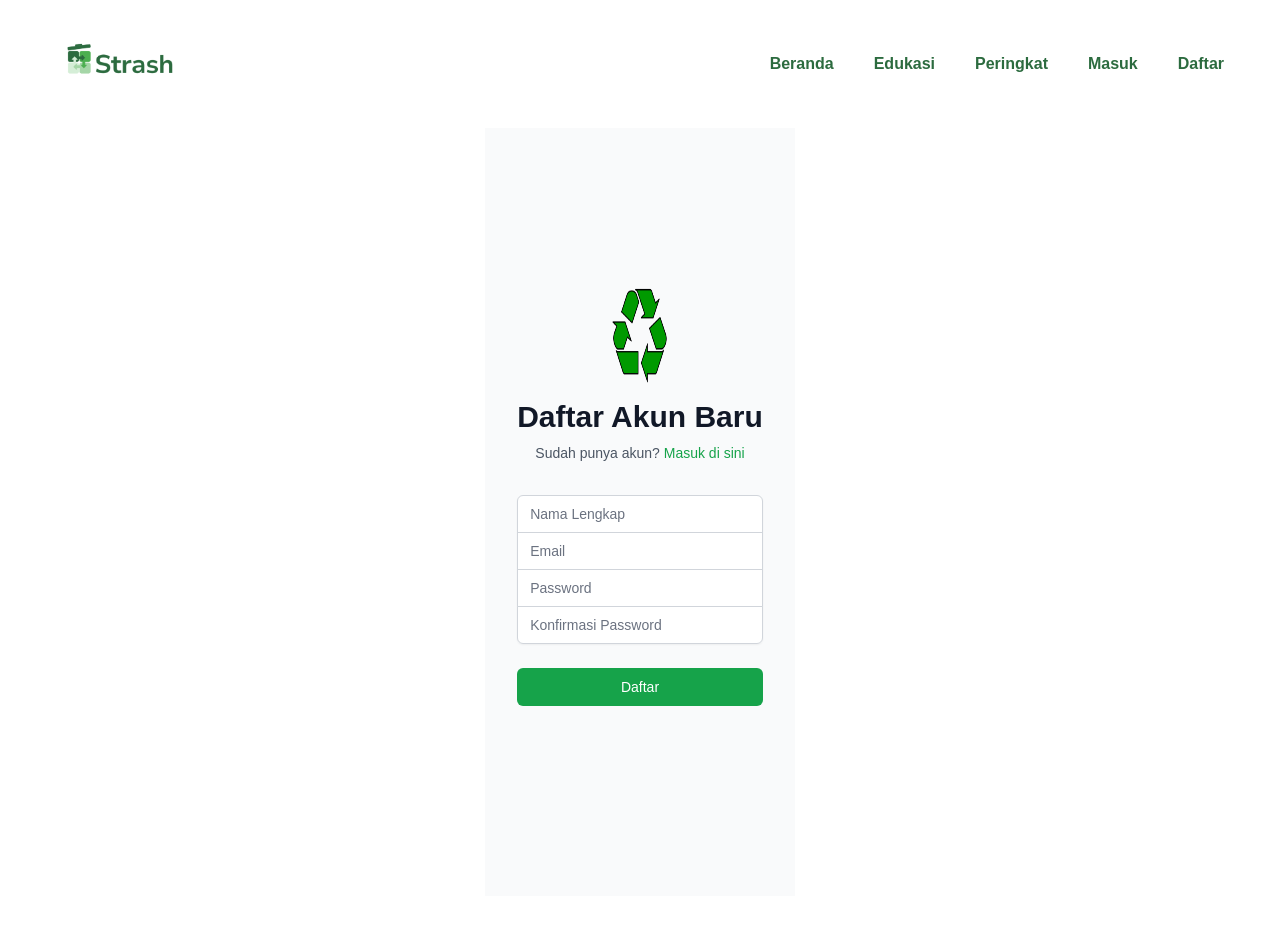
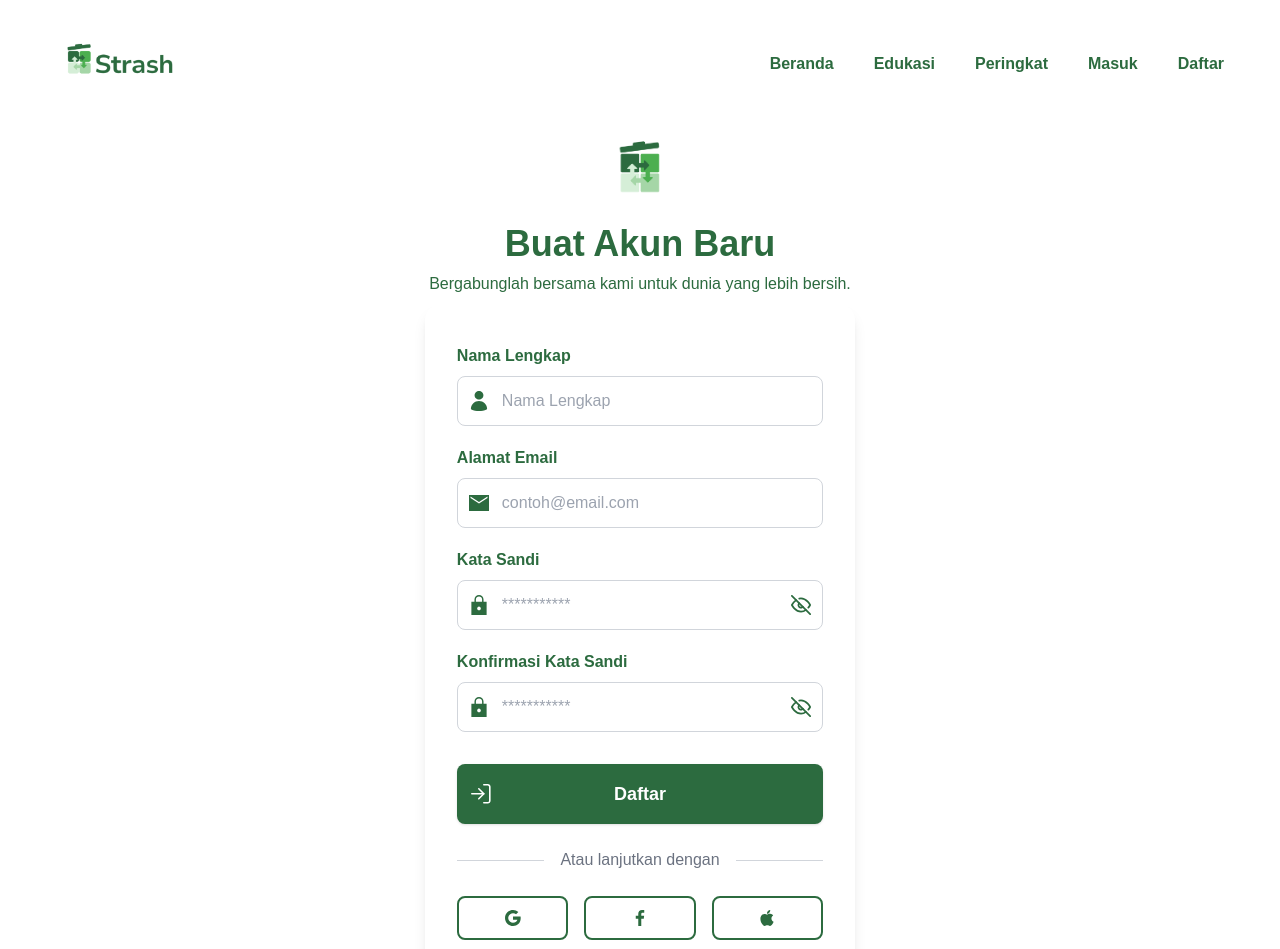
Before and after one commit to rashifaminurrohim/strash-ui, a React (Create React App) app: page /register in a window 1280 px wide. Shown: the top 949 px of the page. Built offline with nearby package versions, Linux system fonts and the light colour scheme; no server answers.

Commit message:
merapihkan halaman register

```diff
--- a/src/pages/Register.js
+++ b/src/pages/Register.js
@@ -3,7 +3,6 @@ import { Link, useNavigate } from 'react-router-dom';
 import { createUserWithEmailAndPassword } from 'firebase/auth';
 import { auth, db } from '../config/firebase';
 import { doc, setDoc } from 'firebase/firestore';
-import Logo from '../assets/Logo.png';
 
 const Register = () => {
   const navigate = useNavigate();
@@ -15,6 +14,8 @@ const Register = () => {
   });
   const [error, setError] = useState('');
   const [loading, setLoading] = useState(false);
+  const [showPassword, setShowPassword] = useState(false);
+  const [showConfirmPassword, setShowConfirmPassword] = useState(false);
 
   const handleChange = (e) => {
     setFormData({
@@ -62,96 +63,201 @@ const Register = () => {
   };
 
   return (
-    <div className="min-h-screen flex items-center justify-center bg-gray-50 py-12 px-4 sm:px-6 lg:px-8">
-      <div className="max-w-md w-full space-y-8">
-        <div>
-          <img src={Logo} alt="Logo" className="mx-auto h-24 w-24 mb-2" />
-          <h2 className="mt-4 text-center text-3xl font-extrabold text-gray-900">
-            Daftar Akun Baru
-          </h2>
-          <p className="mt-2 text-center text-sm text-gray-600">
-            Sudah punya akun?{' '}
-            <Link to="/login" className="font-medium text-green-600 hover:text-green-500">
-              Masuk di sini
-            </Link>
+    <section className="min-h-screen flex flex-col justify-center items-center bg-white font-nunito pb-12 px-4 md:pb-24 md:px-8 text-[#2C6B3F]">
+      {/* Logo & Heading */}
+      <header className="flex flex-col items-center mt-8 z-50">
+        <img
+          src="/images/logo/Logo_Icon.png"
+          alt="Strash Icon"
+          className="h-16 w-16 md:h-20 md:w-20 mb-4"
+        />
+        <h1 className="text-2xl md:text-3xl lg:text-4xl font-extrabold text-primary mb-2 text-center">
+          Buat Akun Baru
+        </h1>
+        <p className="font-medium text-primary text-sm md:text-base text-center max-w-md mb-2">
+          Bergabunglah bersama kami untuk dunia yang lebih bersih.
         </p>
-        </div>
-        <form className="mt-8 space-y-6" onSubmit={handleSubmit}>
+      </header>
+
+      <form className="w-full max-w-md bg-white rounded-2xl shadow-lg px-4 py-6 md:px-8 md:py-10 mb-6" onSubmit={handleSubmit}>
         {error && (
           <div className="bg-red-100 border border-red-400 text-red-700 px-4 py-3 rounded relative text-center" role="alert">
             <span className="block sm:inline">{error}</span>
           </div>
         )}
-          <div className="rounded-md shadow-sm -space-y-px">
-            <div>
-              <label htmlFor="name" className="sr-only">Nama Lengkap</label>
+          {/* Nama Lengkap */}
+          <section className="mb-5">
+            <label htmlFor="name" className="block font-semibold mb-2 text-sm md:text-base">
+              Nama Lengkap
+            </label>
+            <div className="relative">
+              <span className="absolute left-3 top-1/2 -translate-y-1/2 text-[#2C6B3F]">
+                <img src="/images/icons/Avatar.svg" alt="User" className="h-5 w-5" />
+              </span>
               <input
+                type="text"
                 id="name"
                 name="name"
-                type="text"
+                className="w-full pl-11 pr-4 py-3 rounded-lg border border-gray-300 focus:ring-2 focus:ring-[#2C6B3F] focus:border-[#2C6B3F] outline-none transition font-bold text-sm md:text-base placeholder:font-medium"
+                placeholder="Nama Lengkap"
                 autoComplete="name"
                 required
-                className="appearance-none rounded-none relative block w-full px-3 py-2 border border-gray-300 placeholder-gray-500 text-gray-900 rounded-t-md focus:outline-none focus:ring-green-500 focus:border-green-500 focus:z-10 sm:text-sm"
-                placeholder="Nama Lengkap"
                 value={formData.name}
                 onChange={handleChange}
               />
             </div>
-            <div>
-              <label htmlFor="email" className="sr-only">Email</label>
+          </section>
+
+          {/* Email */}
+          <section className="mb-5">
+            <label htmlFor="email" className="block font-semibold mb-2 text-sm md:text-base">
+              Alamat Email
+            </label>
+            <div className="relative">
+              <span className="absolute left-3 top-1/2 -translate-y-1/2 text-[#2C6B3F]">
+                <img src="/images/icons/Email.svg" alt="Email" className="h-5 w-5" />
+              </span>
               <input
+                type="email"
+                name="email"
                 id="email"
-                name="email"
-                type="email"
                 autoComplete="email"
                 required
-                className="appearance-none rounded-none relative block w-full px-3 py-2 border border-gray-300 placeholder-gray-500 text-gray-900 focus:outline-none focus:ring-green-500 focus:border-green-500 focus:z-10 sm:text-sm"
-                placeholder="Email"
+                className="w-full pl-11 pr-4 py-3 rounded-lg border border-gray-300 focus:ring-2 focus:ring-[#2C6B3F] focus:border-[#2C6B3F] outline-none transition font-bold text-sm md:text-base placeholder:font-medium"
+                placeholder="contoh@email.com"
                 value={formData.email}
                 onChange={handleChange}
               />
             </div>
-            <div>
-              <label htmlFor="password" className="sr-only">Password</label>
+          </section>
+
+          {/* Password */}
+          <section className="mb-5">
+            <label htmlFor="password" className="block font-semibold mb-2 text-sm md:text-base">
+              Kata Sandi
+            </label>
+            <div className="relative">
+              <span className="absolute left-3 top-1/2 -translate-y-1/2 text-[#2C6B3F]">
+                <img src="/images/icons/Password.svg" alt="Password" className="h-5 w-5" />
+              </span>
               <input
+                type={showPassword ? "text" : "password"}
                 id="password"
                 name="password"
-                type="password"
+                className="w-full pl-11 pr-10 py-3 rounded-lg border border-gray-300 focus:ring-2 focus:ring-[#2C6B3F] focus:border-[#2C6B3F] outline-none transition font-bold text-sm md:text-base placeholder:font-medium"
+                placeholder="***********"
                 autoComplete="new-password"
                 required
-                className="appearance-none rounded-none relative block w-full px-3 py-2 border border-gray-300 placeholder-gray-500 text-gray-900 focus:outline-none focus:ring-green-500 focus:border-green-500 focus:z-10 sm:text-sm"
-                placeholder="Password"
                 value={formData.password}
                 onChange={handleChange}
               />
+              <button
+                type="button"
+                className="absolute right-3 top-1/2 -translate-y-1/2 focus:outline-none"
+                onClick={() => setShowPassword((v) => !v)}
+                tabIndex={-1}
+              >
+                <img
+                  src={showPassword ? "/images/icons/Password-Open.svg" : "/images/icons/Password-Hide.svg"}
+                  alt={showPassword ? "Tutup Sandi" : "Lihat Sandi"}
+                  className="h-5 w-5"
+                />
+              </button>
             </div>
-            <div>
-              <label htmlFor="confirmPassword" className="sr-only">Konfirmasi Password</label>
+          </section>
+
+          {/* Konfirmasi Password */}
+          <section className="mb-8">
+            <label htmlFor="confirm-password" className="block font-semibold mb-2 text-sm md:text-base">
+              Konfirmasi Kata Sandi
+            </label>
+            <div className="relative">
+              <span className="absolute left-3 top-1/2 -translate-y-1/2">
+                <img src="/images/icons/Password.svg" alt="Password" className="h-5 w-5" />
+              </span>
               <input
+                type={showConfirmPassword ? "text" : "password"}
                 id="confirmPassword"
                 name="confirmPassword"
-                type="password"
                 autoComplete="new-password"
                 required
-                className="appearance-none rounded-none relative block w-full px-3 py-2 border border-gray-300 placeholder-gray-500 text-gray-900 rounded-b-md focus:outline-none focus:ring-green-500 focus:border-green-500 focus:z-10 sm:text-sm"
-                placeholder="Konfirmasi Password"
+                className="w-full pl-11 pr-10 py-3 rounded-lg border border-gray-300 focus:ring-2 focus:ring-[#2C6B3F] focus:border-[#2C6B3F] outline-none transition font-bold text-sm md:text-base placeholder:font-medium"
+                placeholder="***********"
                 value={formData.confirmPassword}
                 onChange={handleChange}
               />
+              <button
+                type="button"
+                className="absolute right-3 top-1/2 -translate-y-1/2 focus:outline-none"
+                onClick={() => setShowConfirmPassword((v) => !v)}
+                tabIndex={-1}
+              >
+                <img
+                  src={showConfirmPassword ? "/images/icons/Password-Open.svg" : "/images/icons/Password-Hide.svg"}
+                  alt={showConfirmPassword ? "Tutup Sandi" : "Lihat Sandi"}
+                  className="h-5 w-5"
+                />
+              </button>
             </div>
-          </div>
-          <div>
+          </section>
+
+        {/* Button Daftar */}
         <button
           type="submit"
           disabled={loading}
-              className="group relative w-full flex justify-center py-2 px-4 border border-transparent text-sm font-medium rounded-md text-white bg-green-600 hover:bg-green-700 focus:outline-none focus:ring-2 focus:ring-offset-2 focus:ring-green-500"
+          className="w-full relative flex items-center bg-[#2C6B3F] text-white py-4 md:py-5 rounded-lg font-bold text-base md:text-lg shadow hover:bg-green-800 transition mb-6"
         >
+          <span className="flex items-center justify-center w-12 z-10">
+            <img src="/images/icons/Enter.svg" alt="Daftar" className="w-5 h-5" />
+          </span>
+          <span className="absolute left-0 top-0 w-full h-full flex items-center justify-center font-semibold">
             {loading ? 'Memproses...' : 'Daftar'}
+          </span>
         </button>
-          </div>
+
+        {/* Divider */}
+        <section className="flex items-center my-6">
+          <div className="flex-1 h-px bg-gray-300" />
+          <span className="mx-4 text-gray-500 font-medium text-sm md:text-base">Atau lanjutkan dengan</span>
+          <div className="flex-1 h-px bg-gray-300" />
+        </section>
+        {/* Social Buttons */}
+        <nav className="flex flex-col gap-3 md:flex-row md:gap-4 mb-2">
+          <button className="flex-1 border-2 border-[#2C6B3F] rounded-lg py-3 flex items-center justify-center hover:bg-[#2C6B3F]/10 transition" onClick={e => e.preventDefault()}>
+            <img src="/images/icons/Google.svg" alt="Google" className="h-4 w-4" />
+          </button>
+          <button className="flex-1 border-2 border-[#2C6B3F] rounded-lg py-3 flex items-center justify-center hover:bg-[#2C6B3F]/10 transition" onClick={e => e.preventDefault()}>
+            <img src="/images/icons/Facebook.svg" alt="Facebook" className="h-4 w-4" />
+          </button>
+          <button className="flex-1 border-2 border-[#2C6B3F] rounded-lg py-3 flex items-center justify-center hover:bg-[#2C6B3F]/10 transition" onClick={e => e.preventDefault()}>
+            <img src="/images/icons/iCloud.svg" alt="Apple" className="h-4 w-4" />
+          </button>
+        </nav>
       </form>
-      </div>
-    </div>
+
+      <p className="mt-2 text-center text-primary font-medium text-sm md:text-base">
+        Sudah punya akun?{' '}
+        <Link to="/login" className="font-bold hover:font-extrabold">
+          Masuk di sini
+        </Link>
+      </p>
+
+      {/* Fitur bawah */}
+      <footer className="flex flex-col md:flex-row flex-wrap justify-center gap-4 md:gap-8 mt-8 text-primary text-xs md:text-sm font-medium">
+        <section className="flex items-center gap-2 justify-center">
+          <img src="/images/icons/Shield.svg" alt="Login Aman" className="h-5 w-5" />
+          Login Aman
+        </section>
+        <section className="flex items-center gap-2 justify-center">
+          <img src="/images/icons/Lock.svg" alt="Privasi Terlindungi" className="h-5 w-5" />
+          Privasi Terlindungi
+        </section>
+        <section className="flex items-center gap-2 justify-center">
+          <img src="/images/icons/Headphone-CS.svg" alt="Dukungan 24/7" className="h-5 w-5" />
+          Dukungan 24/7
+        </section>
+      </footer>
+    </section>
   );
 };
 
```
Lines whose indentation alone changed are shown as unchanged.
